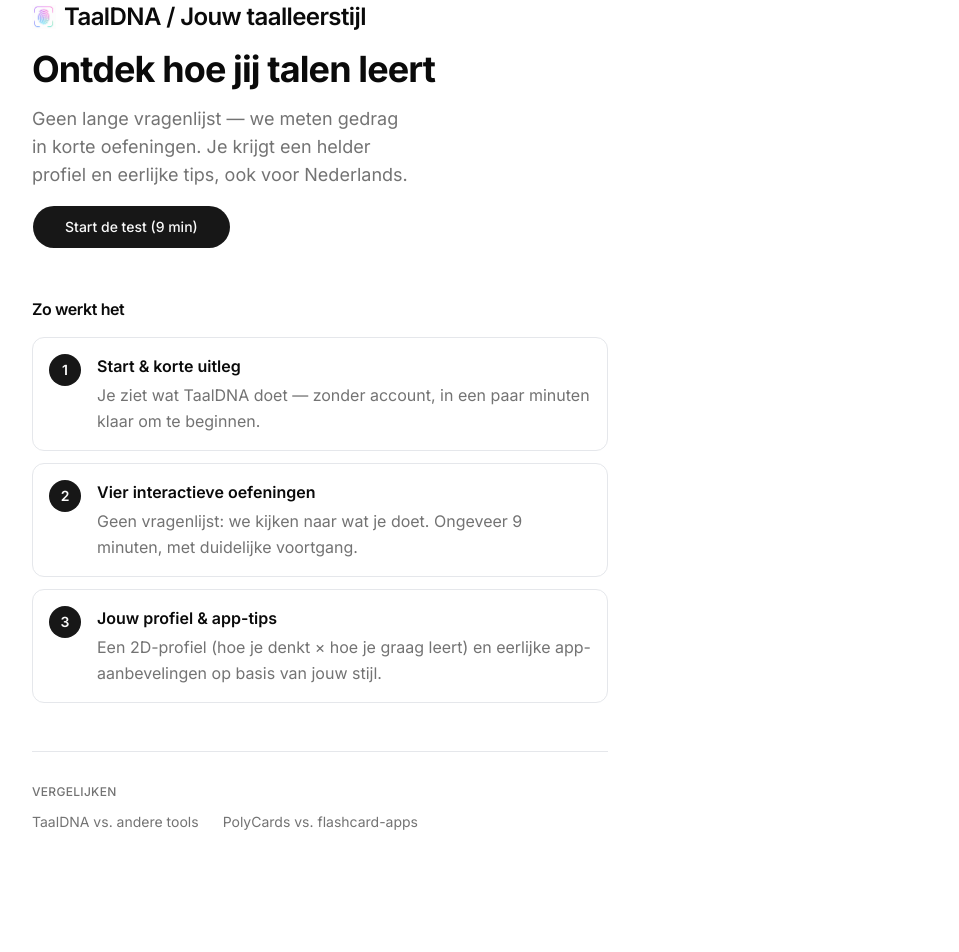
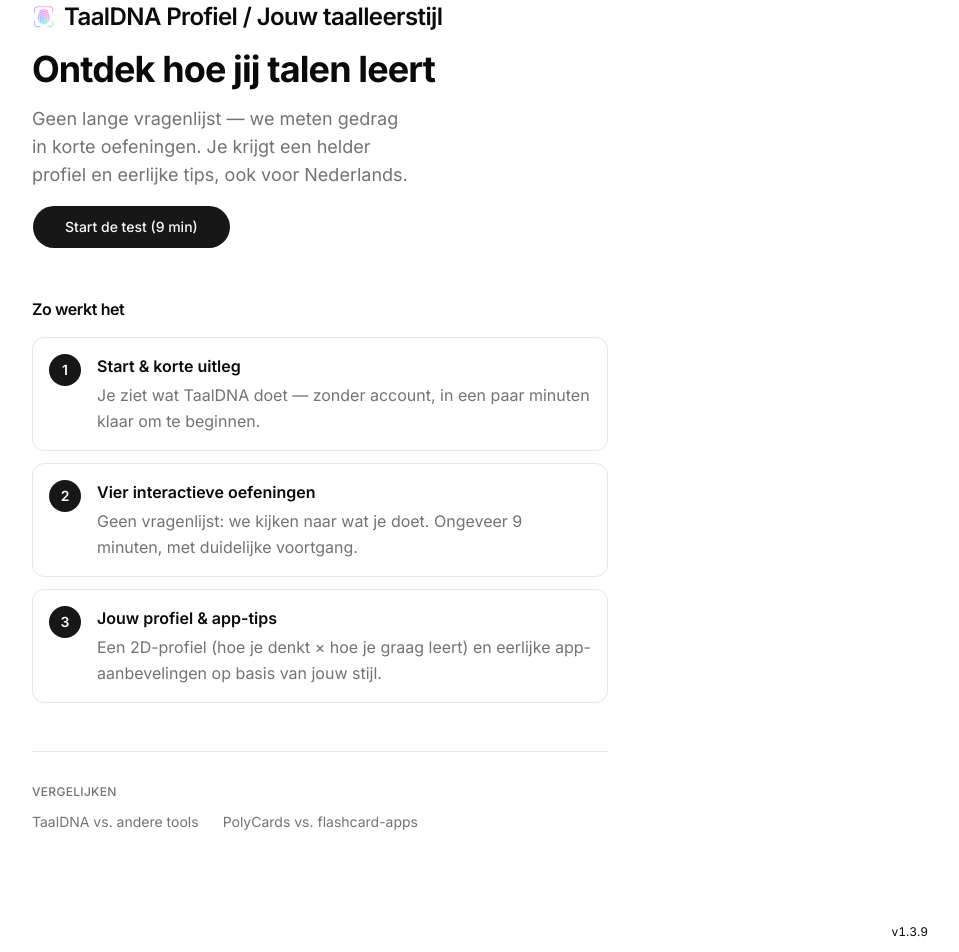
Before and after one commit to djdehoon/taaldna, a Next.js app: page / in a window 1280 px wide. Shown: the part 107-1059 px from the top of the page, without its empty margins (320-1279 px from the left). Before the commit the page ends 1019 px from the top, so only its background shows below. Built offline with nearby package versions, Linux system fonts and the light colour scheme.

Commit message:
v1.3.9 feat(branding): Add page title and version badge

```diff
--- a/app/layout.tsx
+++ b/app/layout.tsx
@@ -3,6 +3,7 @@
 import "./globals.css";
 import "./shadcn-tw.css";
 import { cn } from "@/lib/utils";
+import { APP_VERSION } from "@/lib/version";
 import { PageTransition } from "@/components/page-transition";
 
 const inter = Inter({
@@ -18,9 +19,9 @@
 };
 
 export const metadata: Metadata = {
-  title: "TaalDNA — Ontdek hoe jij écht talen leert",
+  title: "TaalDNA Profiel",
   description:
-    "Geen vragenlijst. We meten gedrag in korte oefeningen. Krijg een persoonlijk taalleerprofiel in 9 minuten.",
+    "Ontdek hoe jij écht talen leert. TaalDNA Profiel meet jouw leergedrag en geeft je een persoonlijk taalprofiel in 9 minuten.",
 
   openGraph: {
     title: "TaalDNA — Ontdek hoe jij écht talen leert",
@@ -65,10 +66,17 @@
       <body
         className={cn(
           inter.className,
-          "min-h-screen overflow-x-hidden bg-background font-sans text-foreground antialiased"
+          "flex min-h-screen flex-col overflow-x-hidden bg-background font-sans text-foreground antialiased"
         )}
       >
-        <PageTransition>{children}</PageTransition>
+        <div className="flex min-h-0 flex-1 flex-col">
+          <PageTransition>{children}</PageTransition>
+        </div>
+        <footer className="flex shrink-0 justify-end px-4 py-3 sm:px-8">
+          <span className="text-xs text-muted-foreground/70 select-none tabular-nums">
+            v{APP_VERSION}
+          </span>
+        </footer>
       </body>
     </html>
   );
--- a/app/page.tsx
+++ b/app/page.tsx
@@ -39,7 +39,7 @@
                 className="h-6 w-6 shrink-0 object-contain opacity-90"
                 aria-hidden
               />
-              <span>TaalDNA / Jouw taalleerstijl</span>
+              <span>TaalDNA Profiel / Jouw taalleerstijl</span>
             </p>
             <h1 className="text-balance font-sans text-3xl font-bold tracking-tight text-foreground sm:text-4xl">
               Ontdek hoe jij talen leert
--- /dev/null
+++ b/lib/version.ts
@@ -0,0 +1 @@
+export const APP_VERSION = "1.3.9";
--- a/package.json
+++ b/package.json
@@ -1,6 +1,6 @@
 {
   "name": "taaldna",
-  "version": "1.3",
+  "version": "1.3.9",
   "private": true,
   "scripts": {
     "dev": "next dev",
```
